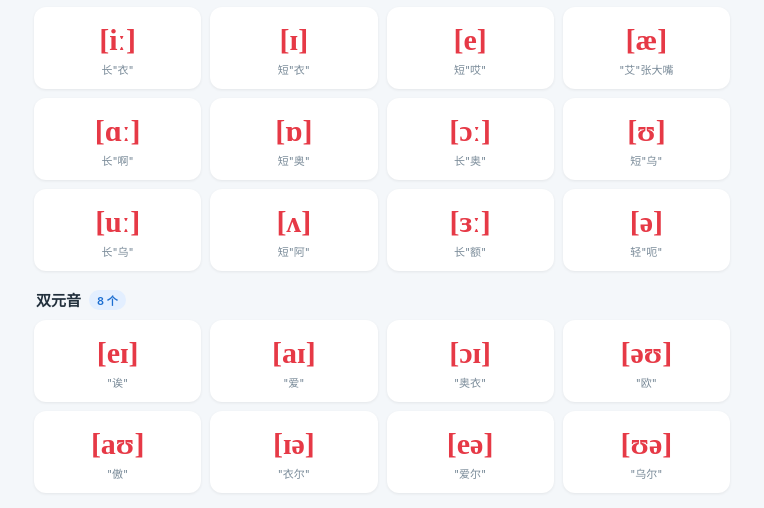
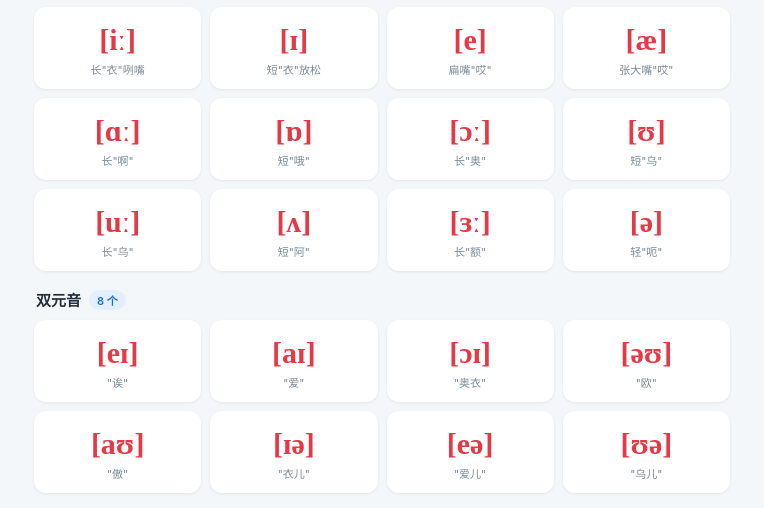
Before and after one commit to cbfggh1984/ipa-reader, a plain HTML site: page index.html in a window 1280 px wide. Shown: the part 131-639 px from the top of the page, 258-1022 px from the left. Drawn offline with Linux system fonts and the light colour scheme.

Commit message:
Add files via upload

```diff
--- a/index.html
+++ b/index.html
@@ -105,7 +105,7 @@ const AUDIO = {"iː": "YQb/4yDAAAAAAlgAAAAAEmmmAzEmmmD/+ZGRkZkZGTpVYSOMOIFgg3SDJ
 const MONO = [["iː", "ɪ", "e", "æ"], ["ɑː", "ɒ", "ɔː", "ʊ"], ["uː", "ʌ", "ɜː", "ə"]];
 const DIP = [["eɪ", "aɪ", "ɔɪ", "əʊ"], ["aʊ", "ɪə", "eə", "ʊə"]];
 const CONS = [["p", "b", "t", "d"], ["k", "ɡ", "f", "v"], ["s", "z", "θ", "ð"], ["ʃ", "ʒ", "tʃ", "dʒ"], ["tr", "dr", "ts", "dz"], ["m", "n", "ŋ", "h"], ["l", "r", "w", "j"]];
-const HINTS = {"iː": "长\"衣\"", "ɪ": "短\"衣\"", "e": "短\"哎\"", "æ": "\"艾\"张大嘴", "ɑː": "长\"啊\"", "ɒ": "短\"奥\"", "ɔː": "长\"奥\"", "ʊ": "短\"乌\"", "uː": "长\"乌\"", "ʌ": "短\"阿\"", "ɜː": "长\"额\"", "ə": "轻\"呃\"", "eɪ": "\"诶\"", "aɪ": "\"爱\"", "ɔɪ": "\"奥衣\"", "əʊ": "\"欧\"", "aʊ": "\"傲\"", "ɪə": "\"衣尔\"", "eə": "\"爱尔\"", "ʊə": "\"乌尔\"", "p": "\"泼\"", "b": "\"波\"", "t": "\"特\"", "d": "\"得\"", "k": "\"克\"", "ɡ": "\"格\"", "f": "\"夫\"", "v": "咬唇\"夫\"", "s": "\"丝\"", "z": "\"资\"", "θ": "咬舌\"丝\"", "ð": "咬舌\"滋\"", "ʃ": "\"诗\"", "ʒ": "\"日\"", "tʃ": "\"吃\"", "dʒ": "\"知\"", "tr": "\"戳\"", "dr": "\"捉\"", "ts": "\"次\"", "dz": "\"滋\"", "m": "\"姆\"", "n": "\"呢\"", "ŋ": "鼻音\"嗯\"", "h": "\"喝\"", "l": "\"勒\"", "r": "卷舌\"若\"", "w": "\"屋\"", "j": "\"也\""};
+const HINTS = {"iː": "长\"衣\"咧嘴", "ɪ": "短\"衣\"放松", "e": "扁嘴\"哎\"", "æ": "张大嘴\"哎\"", "ɑː": "长\"啊\"", "ɒ": "短\"哦\"", "ɔː": "长\"奥\"", "ʊ": "短\"乌\"", "uː": "长\"乌\"", "ʌ": "短\"阿\"", "ɜː": "长\"额\"", "ə": "轻\"呃\"", "eɪ": "\"诶\"", "aɪ": "\"爱\"", "ɔɪ": "\"奥衣\"", "əʊ": "\"欧\"", "aʊ": "\"傲\"", "ɪə": "\"衣儿\"", "eə": "\"爱儿\"", "ʊə": "\"乌儿\"", "p": "\"泼\"", "b": "\"波\"", "t": "\"特\"", "d": "\"得\"", "k": "\"克\"", "ɡ": "\"格\"", "f": "上齿\"夫\"", "v": "上齿\"呜\"", "s": "\"丝\"", "z": "\"资\"", "θ": "咬舌\"丝\"", "ð": "咬舌\"滋\"", "ʃ": "\"诗\"", "ʒ": "\"日\"", "tʃ": "\"吃\"", "dʒ": "\"知\"", "tr": "\"戳\"", "dr": "\"捉\"", "ts": "\"次\"", "dz": "\"滋\"", "m": "\"姆\"", "n": "\"呢\"", "ŋ": "鼻音\"嗯\"", "h": "\"喝\"", "l": "\"勒\"", "r": "卷舌\"若\"", "w": "圆唇\"呜\"", "j": "\"耶\""};
 
 let slow = false;
 const cache = {};
```
